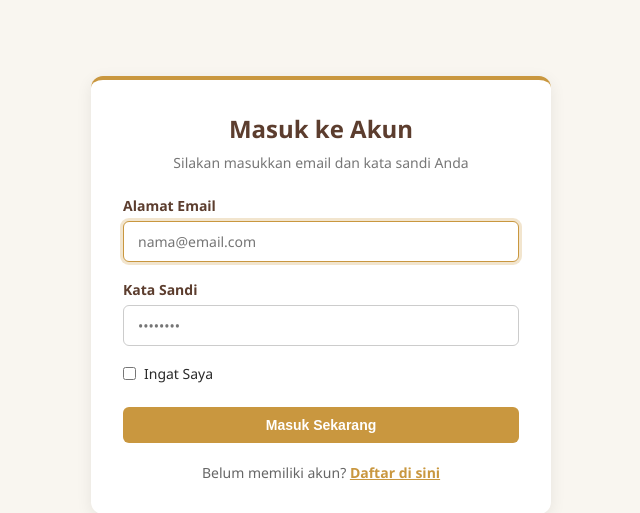
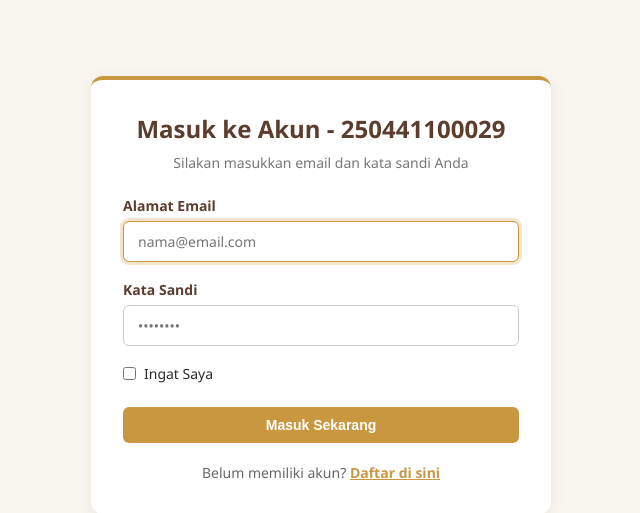
Before and after one commit to putraadriyan544-collab/perpustakaan_250441100029_modul7, a Laravel app: page /login in a window 1280 px wide. Shown: the part 210-723 px from the top of the page, without its empty margins (319-959 px from the left). Run offline with Laravel 12, Linux system fonts and the light colour scheme; some libraries are stand-ins or nearby versions.

Commit message:
Soal 5: Menambahkan NIM pada judul halaman login

```diff
--- a/resources/views/auth/login.blade.php
+++ b/resources/views/auth/login.blade.php
@@ -4,7 +4,7 @@
 
 @section('content')
 <div class="auth-box">
-    <h2>Masuk ke Akun</h2>
+    <h2>Masuk ke Akun - 250441100029</h2>
     <p class="subtitle">Silakan masukkan email dan kata sandi Anda</p>
 
     @if ($errors->any())
```
Also changed, not shown: README.md.
